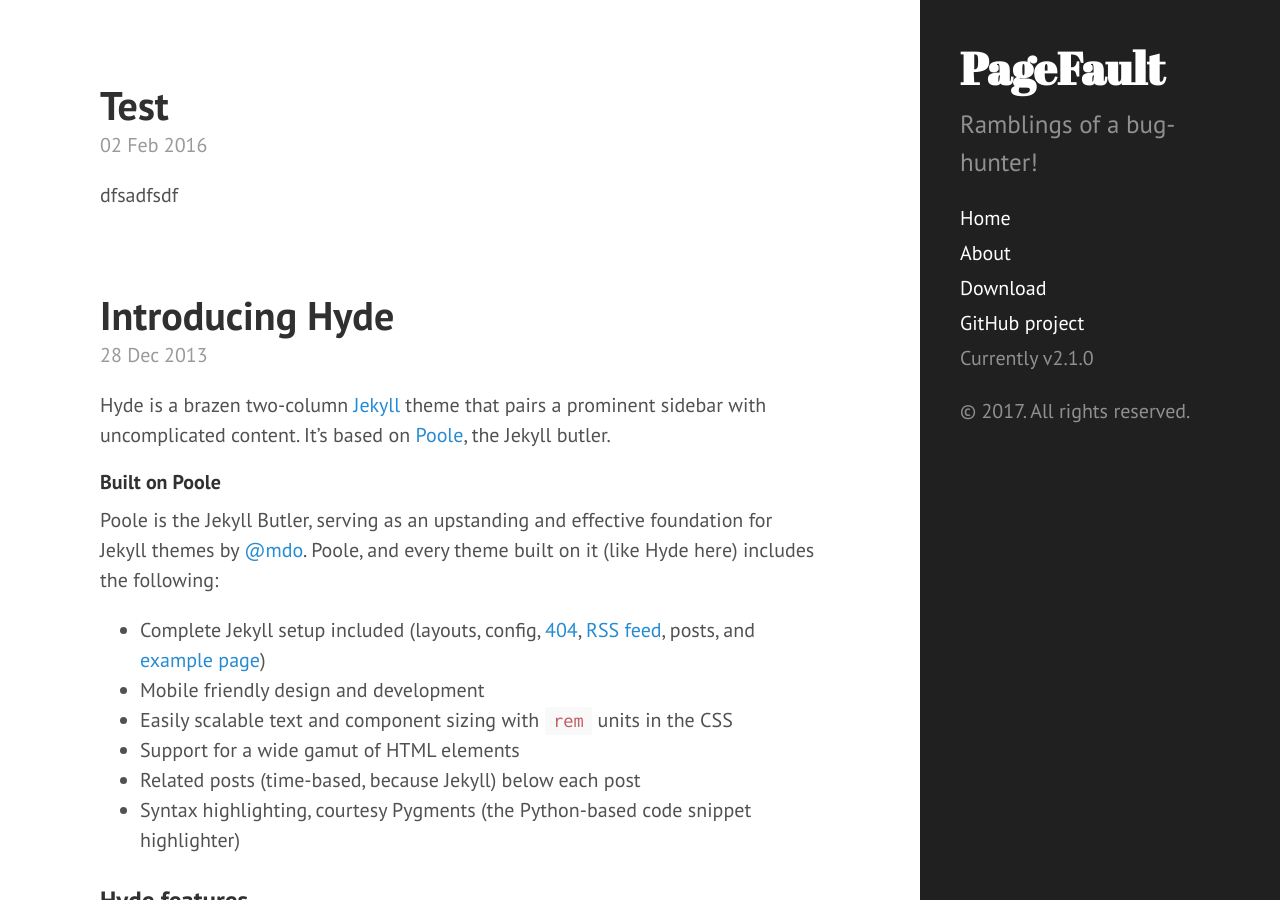
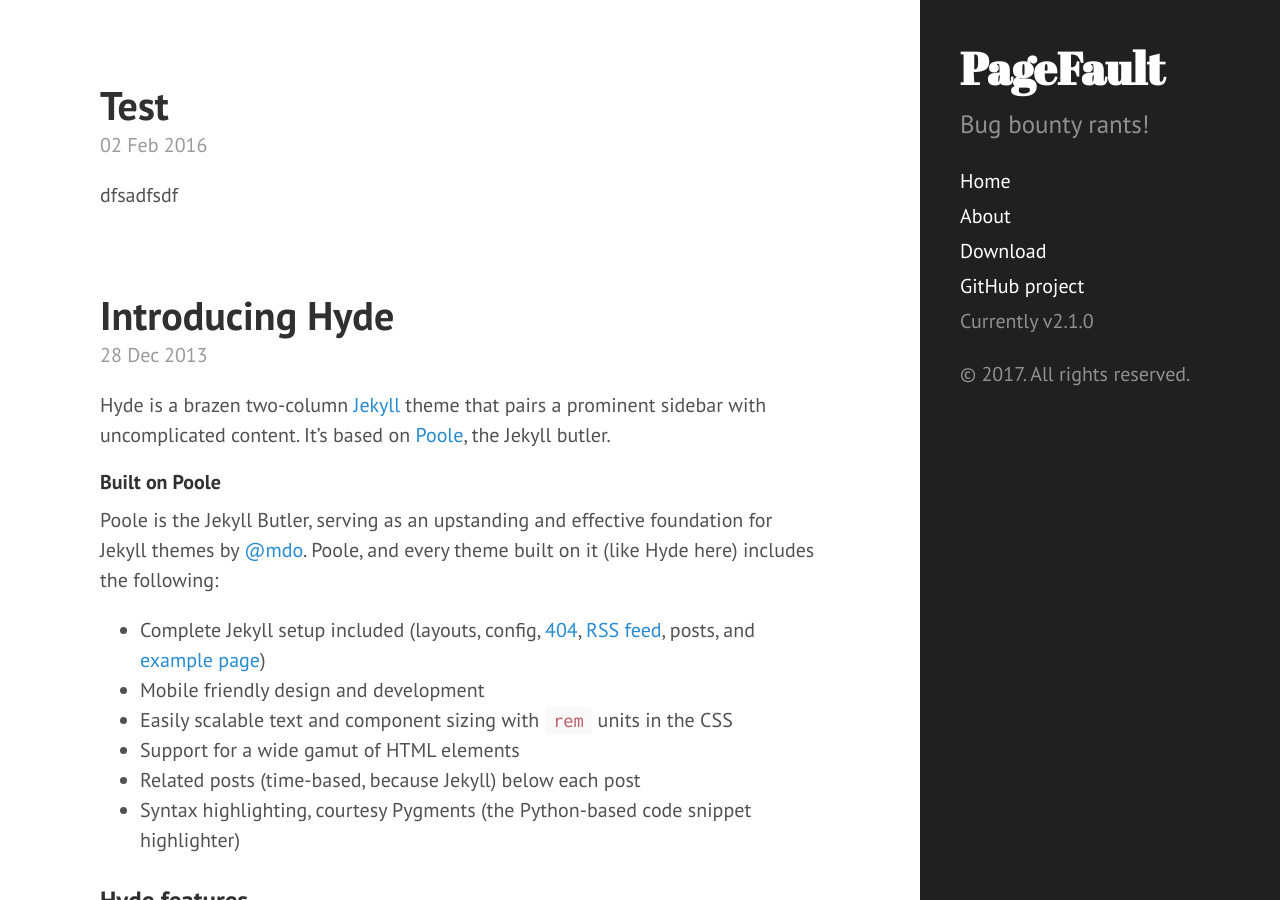
Before and after one commit to sahadnk72/sahadnk72.github.io, a Jekyll site: the page built from index.html, in a window 1280 px wide and 900 px high. Built offline with Jekyll 4.4.1, drawn with Linux system fonts in a browser that asks for light colours; Markdown is read by kramdown in place of the engine named in the settings; the list of posts is cut into pages by our own code.

Commit message:
Update _config.yml

```diff
--- a/_config.yml
+++ b/_config.yml
@@ -8,7 +8,7 @@ permalink:        pretty
 # Setup
 title:            PageFault
 tagline:          'Security blog'
-description:      'Ramblings of a bug-hunter!'
+description:      'Bug bounty rants!'
 url:              http://pagefault.me
 baseurl:          /
 
```
